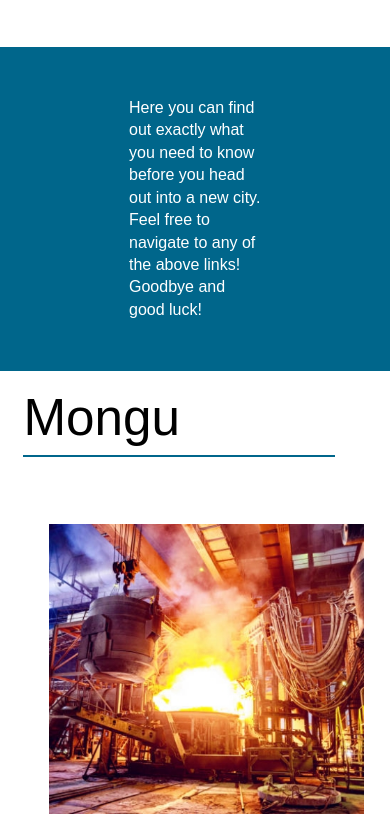
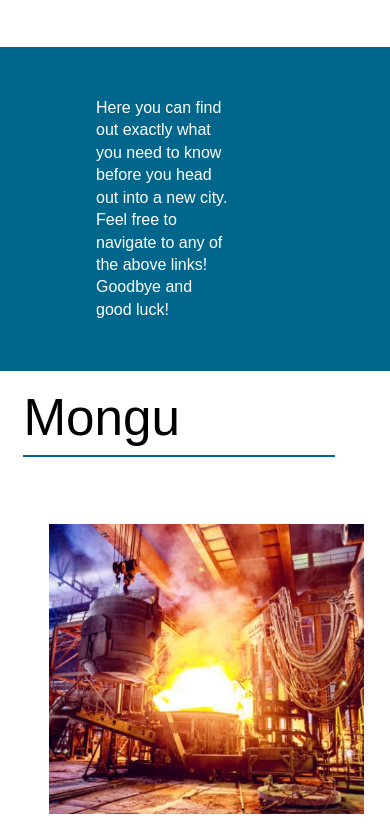
Before and after one commit to Kasweka1/ZambiaArt, a plain HTML site: page index.html in a window 390 px wide. Shown: the part 1108-1945 px from the top of the page. Drawn offline with Linux system fonts and the light colour scheme.

Commit message:
completed respomsive part

```diff
--- a/style/style.css
+++ b/style/style.css
@@ -272,6 +272,9 @@ footer .bottom_footer p a{
 	main div.lusaka div.lusaka_images .r2 *{
 		widows: 100%;
 	}
+	main section p{
+		 margin: 0 20%;
+	}
 	main div.mongu{
 		margin: 0;
 	}
```
